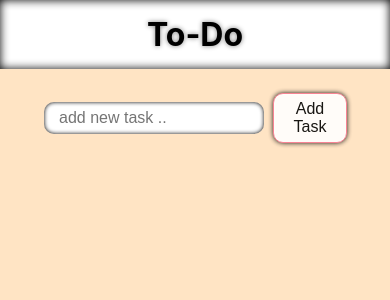
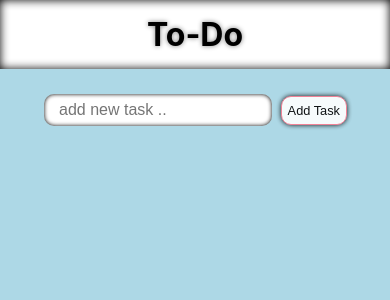
Before and after one commit to Arnavgarg68/To-do-react, a React (Create React App) app: page / in a window 390 px wide. Shown: the top 300 px of the page. Built offline with nearby package versions, Linux system fonts and the light colour scheme.

Commit message:
responsive site using media

```diff
--- a/src/App.css
+++ b/src/App.css
@@ -64,7 +64,8 @@ body{
     /* font-weight: bold; */
 }
 ul{
-    margin-top: 15vh;
+    /* width:80vw; */
+    margin: 10vh auto;
     display: flex;
     flex-direction: column-reverse;
     align-items: center;
@@ -74,13 +75,20 @@ ul{
     flex-direction: row;
     align-items: center;
     justify-content: space-between;
-    min-width: 50vw;
-    max-width: 70vw;
+    width: 70vw;
+    /* max-width: 100vw; */
     background-color: white;
     box-shadow: 0px 0px 3px inset;
     border-radius: 10px;
     margin: 7px;
     padding: 8px;
+}
+.taskitem span{
+    margin: auto 10px;
+
+        white-space:nowrap;
+        overflow: hidden;
+        text-overflow: ellipsis;
 }
 .taskitem button {
     padding: 5px;
@@ -90,3 +98,33 @@ ul{
     background-color:rgb(250, 203, 146);
     cursor: pointer;
 }
+@media only screen and (max-width: 500px) {
+    body {
+      background-color: lightblue;
+    }
+    .newtask{
+        width: 100vw;
+    }
+    .newtask input{
+        width: 90%;
+    }
+    .newtask button{
+        font-size: 0.8rem;
+        white-space: nowrap;
+    }
+    ul{
+        margin: 5vh auto;
+        width: 100vw;
+    }
+    .taskitem{
+        width: 90vw;
+
+    }
+    .taskitem span{
+        margin: auto 10px;
+
+    }
+    .taskitem button{
+        font-size: 0.8rem;
+    }
+  }
```
